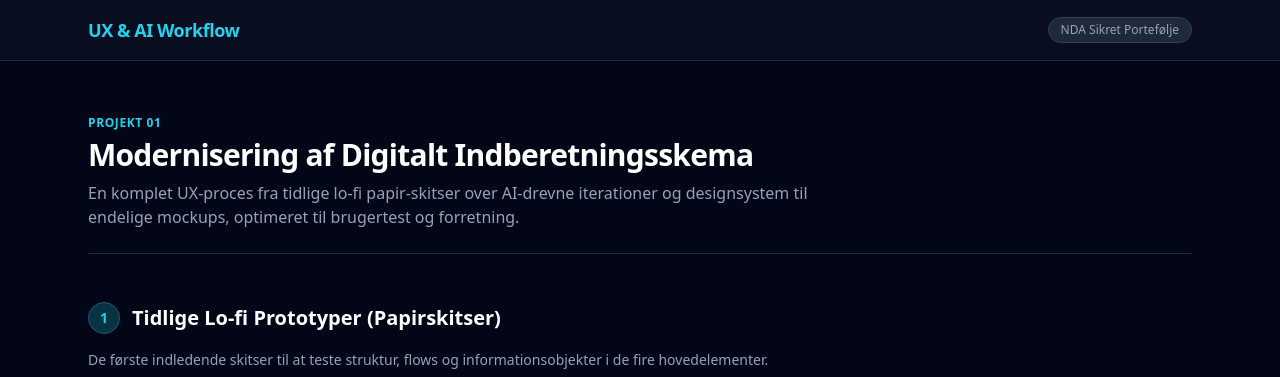
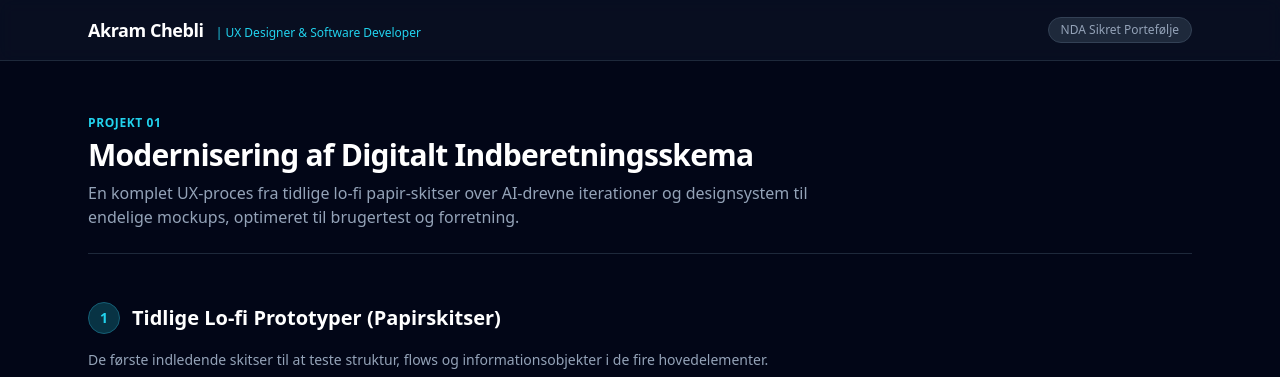
Before and after one commit to npm6tvkmyh-blip/Portfolio, a plain HTML site: page index.html in a window 1280 px wide. Shown: the top 377 px of the page. Drawn offline with nearby package versions, Linux system fonts and the light colour scheme.

Commit message:
Update index.html

```diff
--- a/index.html
+++ b/index.html
@@ -3,7 +3,7 @@
 <head>
     <meta charset="UTF-8">
     <meta name="viewport" content="width=device-width, initial-scale=1.0">
-    <title>UX Portfolio & Processer</title>
+    <title>Akram Chebli — UX Designer & AI Workflow Portfolio</title>
     <!-- Tailwind CSS CDN -->
     <script src="https://cdn.tailwindcss.com"></script>
 </head>
@@ -12,7 +12,10 @@
     <!-- Header / Top -->
     <header class="border-b border-slate-800 bg-slate-900/50 backdrop-blur sticky top-0 z-50">
         <div class="max-w-6xl mx-auto px-6 py-4 flex justify-between items-center">
-            <span class="font-bold text-lg tracking-tight text-cyan-400">UX & AI Workflow</span>
+            <div>
+                <span class="font-bold text-lg tracking-tight text-white">Akram Chebli</span>
+                <span class="text-xs text-cyan-400 ml-2 hidden sm:inline">| UX Designer & Software Developer</span>
+            </div>
             <span class="text-xs text-slate-400 bg-slate-800 px-3 py-1 rounded-full border border-slate-700">NDA Sikret Portefølje</span>
         </div>
     </header>
@@ -213,7 +216,7 @@
 
     <!-- Footer -->
     <footer class="border-t border-slate-800 mt-20 py-8 text-center text-xs text-slate-500">
-        <p>UX Portfolio & Processer — Design & AI-workflows</p>
+        <p>Akram Chebli — UX Portfolio & Processer — Design & AI-workflows</p>
     </footer>
 
 </body>
```
